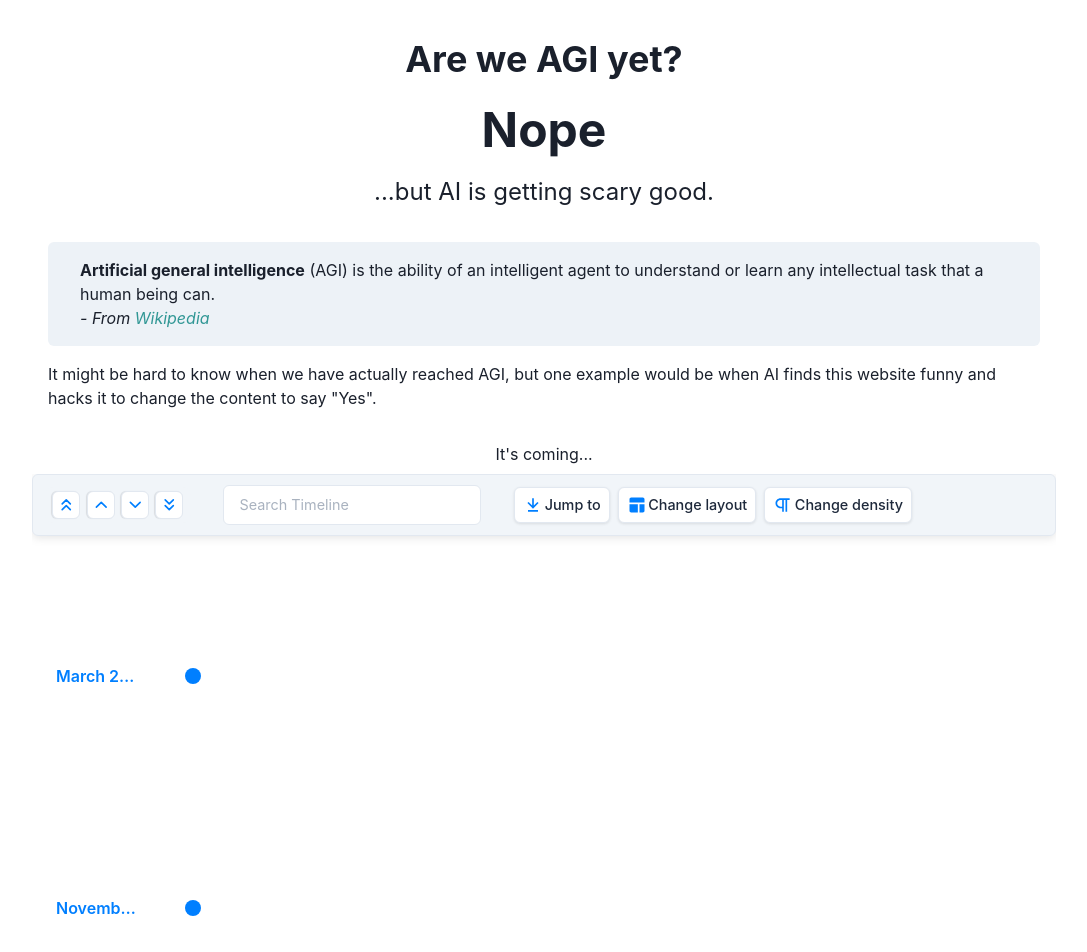
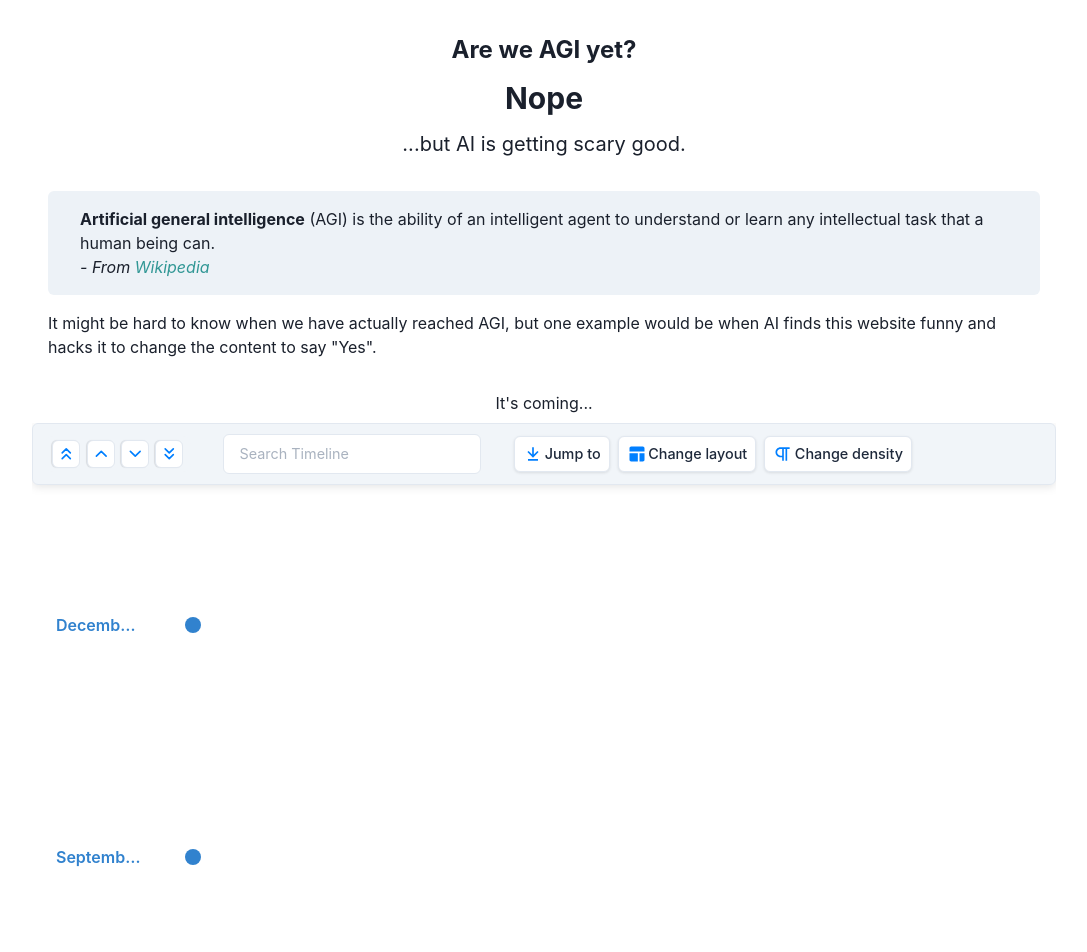
Before and after one commit to MaksymPetyak/are-we-agi-yet, a React (Create React App) app: page / in a window 1280 px wide. Shown: the top 952 px of the page, without its empty margins (96-1183 px from the left). Built offline with nearby package versions, Linux system fonts and the light colour scheme.

Commit message:
small latest changes before redesigning the project

```diff
--- a/src/App.tsx
+++ b/src/App.tsx
@@ -18,9 +18,9 @@ export const App = () => (
             <VStack minH="100vh">
                 <VStack spacing={4}>
                     <VStack textAlign={"center"}>
-                        <Text fontSize={"4xl"} as={"b"}>Are we AGI yet?</Text>
-                        <Text fontSize={"5xl"} as={"b"}>Nope</Text>
-                        <Text fontSize={"2xl"}>...but AI is getting scary good.</Text>
+                        <Text fontSize={"2xl"} as={"b"}>Are we AGI yet?</Text>
+                        <Text fontSize={"3xl"} as={"b"}>Nope</Text>
+                        <Text fontSize={"xl"}>...but AI is getting scary good.</Text>
                     </VStack>
                     <VStack spacing={4} p={4}>
                         <HStack spacing={4} backgroundColor={"gray.100"}
--- a/src/components/Timeline.tsx
+++ b/src/components/Timeline.tsx
@@ -1,70 +1,65 @@
-import {Chrono} from "react-chrono";
-import {VStack, Text, Button, Link, useMediaQuery} from "@chakra-ui/react";
-import {FontAwesomeIcon} from "@fortawesome/react-fontawesome";
-import {faExternalLink} from "@fortawesome/free-solid-svg-icons";
-
+import { Chrono } from "react-chrono";
+import { VStack, Text, useMediaQuery } from "@chakra-ui/react";
 
 const TIMELINE_EVENTS = [
     {
-        title: "March 2023",
-        cardTitle: "GPT-4",
-        url: "https://openai.com/research/gpt-4/",
-        cardSubtitle: "GPT-4 could pass the Uniform Bar Exam, LSAT, AP Biology and more tests in higher than the 90th percentile. " +
-            "It can also accept visual input and comment on what's happening in an image. " +
-            "A paper* by researchers from Microsoft Research concluded: \"GPT-4's performance is strikingly close to human-level performance, and often vastly surpasses prior models such as ChatGPT. Given the breadth and depth of GPT-4's capabilities, we believe that it could reasonably be viewed as an early (yet still incomplete) version of an artificial general intelligence (AGI) system.\"",
+        title: "December 2024",
+        cardTitle: "o3",
+        url: "https://arcprize.org/blog/oai-o3-pub-breakthrough",
+        cardSubtitle: "OpenAI's o3 model scored 75.7% on the ARC-AGI-1 test, reaching 87.5% with additional computing power. While it still has limitations with basic tasks, it represents significant progress in AI capabilities.",
+        cardDetailedText: ``
+    },
+    {
+        title: "September 2024",
+        cardTitle: "o1",
+        url: "https://openai.com/o1/",
+        cardSubtitle: "OpenAI's o1 model introduces a significant shift in compute allocation, focusing on inference rather than pretraining. This approach enhances complex reasoning abilities but increases response time and costs. o1 utilizes chain-of-thought (CoT) processing, generating additional tokens for step-by-step reasoning.",
+        cardDetailedText: ``
+    },
+    {
+        title: "May 2024",
+        cardTitle: "GPT-4o",
+        url: "https://openai.com/index/hello-gpt-4o/",
+        cardSubtitle: "GPT-4o is a multimodal AI model that processes and generates text, audio, and images in real-time. It features improved multilingual understanding and visual analysis capabilities.",
         cardDetailedText: ``
     },
     {
         title: "November 2022",
         cardTitle: "ChatGPT",
         url: "https://chat.openai.com/",
-        cardSubtitle: "ChatGPT is a large-scale language model optimised for" +
-            " conversations. It was fine-tuned by asking human trainers to rank the" +
-            " generated responses from the model. ChatGPT went completely viral;  to" +
-            " see how good it is, just try it out yourself:",
+        cardSubtitle: "ChatGPT is a language model optimized for dialogue, trained using human feedback to improve response quality and helpfulness.",
         cardDetailedText: ``
     },
     {
         title: "January 2021",
         cardTitle: "DALL·E",
         url: "https://labs.openai.com/",
-        cardSubtitle: "DALL·E model generates images from text. It can generate" +
-            " and shows understanding of many concepts, objects, movies, famous" +
-            " people, and styles.",
+        cardSubtitle: "DALL·E generates images from text descriptions, capable of rendering various subjects including objects, scenes, people, and artistic styles.",
         cardDetailedText: ``
     },
     {
         title: "June 2020",
         cardTitle: "GPT-3",
-        cardSubtitle: "GPT-3 is a large (175 billion parameters) language model trained" +
-            " on hundrends of million of words to predict the next token. It showed" +
-            " ability to generate code, write articles that would be" +
-            " indistinguishable from human output, summarise text, and many others.",
+        cardSubtitle: "GPT-3, with 175 billion parameters, demonstrated strong capabilities in text generation, coding, and article writing. It established new benchmarks for large language models.",
         cardDetailedText: ``
     },
     {
         title: "June 2017",
         cardTitle: "Transformers",
         url: "https://arxiv.org/abs/1706.03762/",
-        cardSubtitle: "Transformer architecture was introduced in the \"Attention Is" +
-            " All You Paper Need\" paper. Transformer architecture has been key in" +
-            " allowing to scale and efficiently train neural networks.",
+        cardSubtitle: "The Transformer architecture, introduced in the 'Attention Is All You Need' paper, enabled more efficient training of large-scale AI models.",
     },
     {
         title: "March 2016",
         cardTitle: "AlphaGo",
         url: "https://www.deepmind.com/research/highlighted-research/alphago",
-        cardSubtitle: "AlphaGo beat Go world champion Lee Sedol. Subsequently, AlphaZero learned to play chess, shogi, and Go," +
-            " only through self-play and beat the best computer programs in each" +
-            " game.\n",
+        cardSubtitle: "AlphaGo defeated Go champion Lee Sedol. Its successor AlphaZero learned chess, shogi, and Go through self-play, surpassing existing computer programs.",
     },
     {
         title: "September 2012",
         cardTitle: "AlexNet",
         url: "https://papers.nips.cc/paper/2012/hash/c399862d3b9d6b76c8436e924a68c45b-Abstract.html",
-        cardSubtitle: "AlexNet is a convolutional neural network that set" +
-            " state-of-the-art performance on ImageNet sparking the deep learning" +
-            " revolution.\n",
+        cardSubtitle: "AlexNet demonstrated significant improvements in computer vision accuracy, leading to widespread adoption of deep learning in image recognition tasks.",
     },
 ]
 
@@ -77,7 +72,7 @@ export const Timeline = () => {
         }) : TIMELINE_EVENTS
 
     return (
-        <VStack style={{ width: "100%"}}>
+        <VStack style={{ width: "100%" }}>
             <Text>It's coming...</Text>
             <Chrono
                 items={EVENTS}
@@ -86,31 +81,36 @@ export const Timeline = () => {
                 activeItemIndex={-1}
                 hideControls
                 allowDynamicUpdate
-            >
-                <Link href={"https://arxiv.org/abs/2303.12712"} fontSize={"sm"} color={"teal.500"} isExternal>
-                    *Sparks of Artificial General Intelligence: Early experiments with GPT-4
-                </Link>
-                <Link
-                    href={"https://chat.openai.com/"}
-                    style={{textDecoration: 'none'}}
-                    isExternal
-                >
-                    <Button colorScheme='teal' size='sm'>
-                        Try it &nbsp;
-                        <FontAwesomeIcon size={"sm"} icon={faExternalLink}/>
-                    </Button>
-                </Link>
-                <Link
-                    href={"https://labs.openai.com/"}
-                    style={{textDecoration: 'none'}}
-                    isExternal
-                >
-                    <Button colorScheme='teal' size='sm'>
-                        Try it &nbsp;
-                        <FontAwesomeIcon size={"sm"} icon={faExternalLink}/>
-                    </Button>
-                </Link>
-            </Chrono>
+                theme={{
+                    titleColor: "#3182CE",
+                    primary: "#3182CE"
+                }}
+                classNames={{
+                    card: "timeline-card",
+                    cardTitle: "timeline-card-title",
+                    cardSubTitle: "timeline-card-subtitle"
+                }}
+            />
+            <style>{`
+                .timeline-card-title {
+                    color: #3182CE !important;
+                }
+                .timeline-card-subtitle {
+                    color: #000000 !important;
+                }
+                .timeline-card:active,
+                .timeline-card:focus {
+                    background: none !important;
+                    box-shadow: none !important;
+                    transform: none !important;
+                }
+                .timeline-title:active,
+                .timeline-title:focus,
+                .timeline-title:hover {
+                    background: none !important;
+                    color: #3182CE !important;
+                }
+            `}</style>
         </VStack>
     )
 }
```
Also changed, not shown: 1 other file (tests, documents, lock files or other folders).
